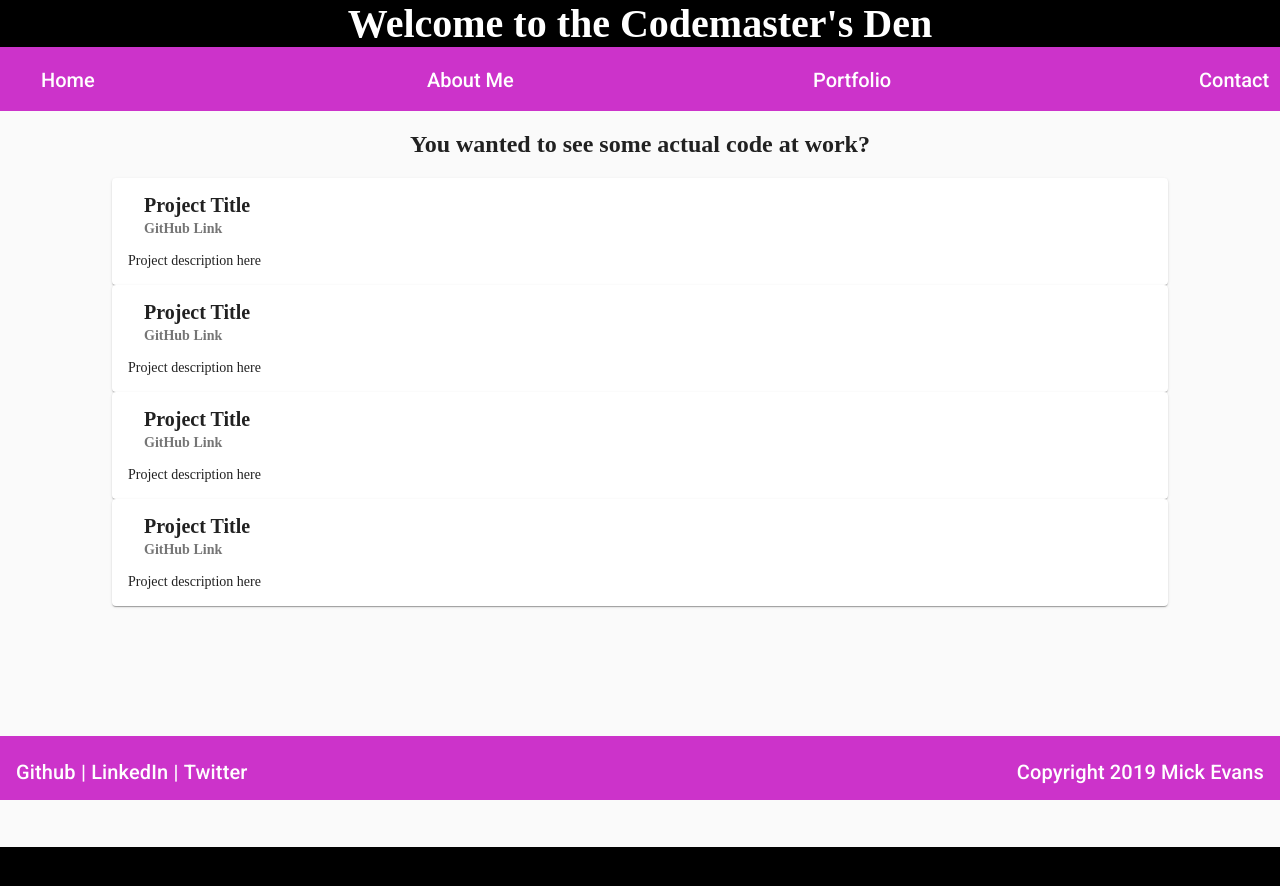
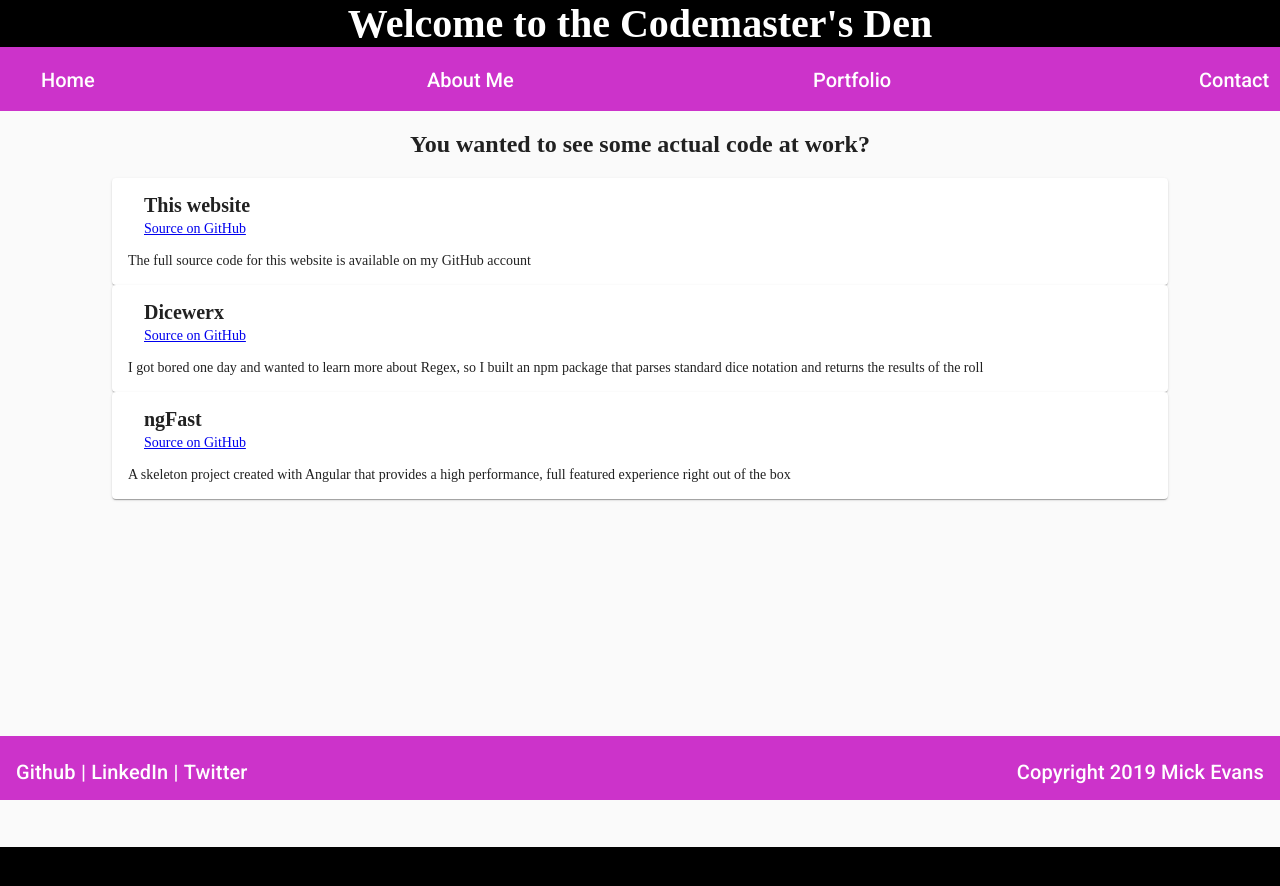
Before and after one commit to codemastermick/devPortfolio, an Angular app: page /portfolio in a window 1280 px wide. Shown: the top 886 px of the page. Built offline with nearby package versions, Linux system fonts and the light colour scheme.

Commit message:
feat(portfolio): add a few projects to the list

```diff
--- a/src/app/pages/portfolio/portfolio.component.html
+++ b/src/app/pages/portfolio/portfolio.component.html
@@ -5,55 +5,43 @@
 <mat-card>
   <mat-card-header>
     <mat-card-title>
-      <b>Project Title</b>
+      <b>This website</b>
     </mat-card-title>
     <mat-card-subtitle>
-      <b>GitHub Link</b>
+      <a href="https://github.com/codemastermick/devPortfolio">Source on GitHub</a>
     </mat-card-subtitle>
   </mat-card-header>
   <mat-card-content>
-    Project description here
+    The full source code for this website is available on my GitHub account
   </mat-card-content>
 </mat-card>
 
 <mat-card>
   <mat-card-header>
     <mat-card-title>
-      <b>Project Title</b>
+      <b>Dicewerx</b>
     </mat-card-title>
     <mat-card-subtitle>
-      <b>GitHub Link</b>
+      <a href="https://github.com/codemastermick/dicewerx">Source on GitHub</a>
     </mat-card-subtitle>
   </mat-card-header>
   <mat-card-content>
-    Project description here
+    I got bored one day and wanted to learn more about Regex, so I built an npm package that parses standard dice
+    notation and returns the results of the roll
   </mat-card-content>
 </mat-card>
 
 <mat-card>
   <mat-card-header>
     <mat-card-title>
-      <b>Project Title</b>
+      <b>ngFast</b>
     </mat-card-title>
     <mat-card-subtitle>
-      <b>GitHub Link</b>
+      <a href="https://github.com/codemastermick/ngFast-pwa">Source on GitHub</a>
     </mat-card-subtitle>
   </mat-card-header>
   <mat-card-content>
-    Project description here
+    A skeleton project created with Angular that provides a high performance, full featured experience right out of the
+    box
   </mat-card-content>
 </mat-card>
-
-<mat-card>
-  <mat-card-header>
-    <mat-card-title>
-      <b>Project Title</b>
-    </mat-card-title>
-    <mat-card-subtitle>
-      <b>GitHub Link</b>
-    </mat-card-subtitle>
-  </mat-card-header>
-  <mat-card-content>
-    Project description here
-  </mat-card-content>
-</mat-card>
```
